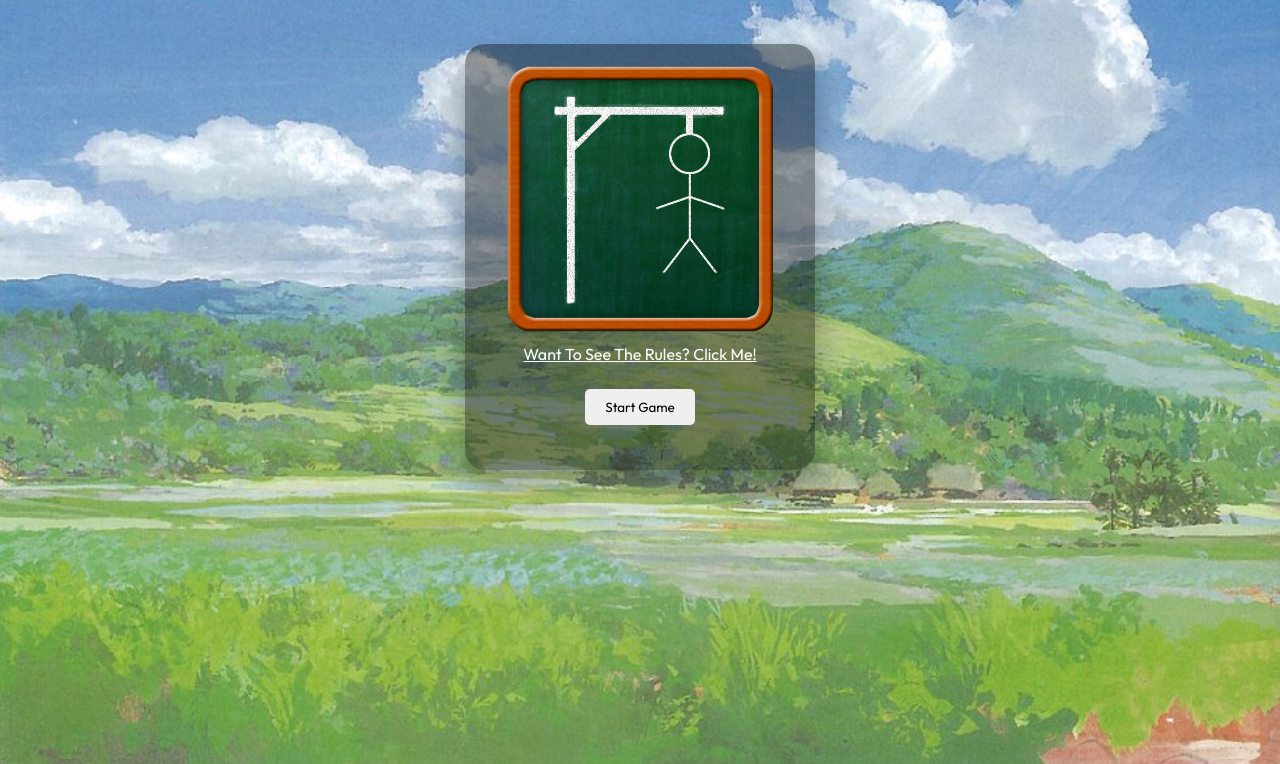
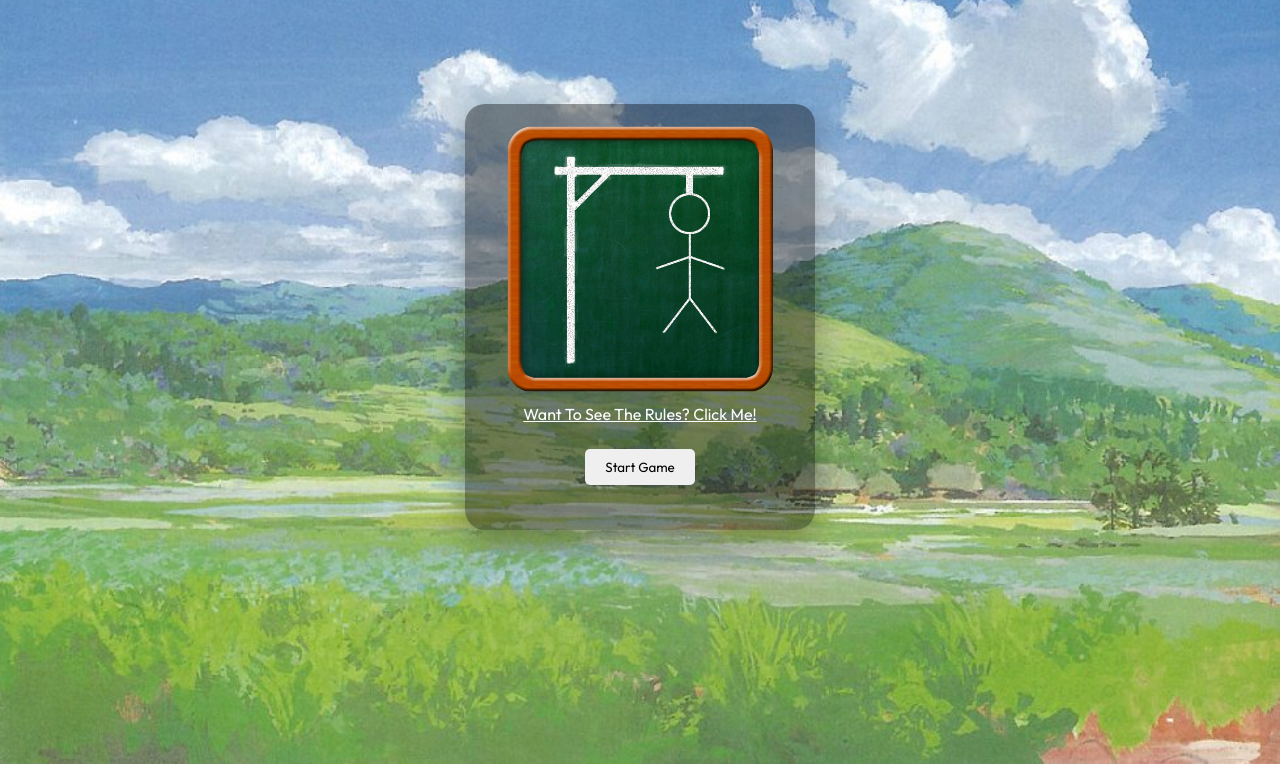
Before and after one commit to zigmr/HangmanGame, a plain HTML site: page index.html in a window 1280 px wide. Shown: the part 36-800 px from the top of the page. Drawn offline with Linux system fonts and the light colour scheme.

Commit message:
Update styles.css

```diff
--- a/styles.css
+++ b/styles.css
@@ -9,6 +9,7 @@
 }
 
 body {
+    transition: all ease 0.5s;
     font-family: 'Outfit', sans-serif;
     font-weight: 400;
     background-image: url('images/hm-homepage-bg.jpg');
@@ -22,6 +23,8 @@ body {
     display: flex;
     margin: auto;
     justify-content: center;
+    align-items: center;
+    translate: 0px 60px;
 }
 
 .glass-container {
@@ -35,7 +38,6 @@ body {
     padding: 50px 40px;
     border-radius: 20px;
     box-shadow: 0 15px 30px rgba(0, 0, 0, 0.3);
-    transition: all ease 0.5s;
     align-items: center;
 }
 
```
